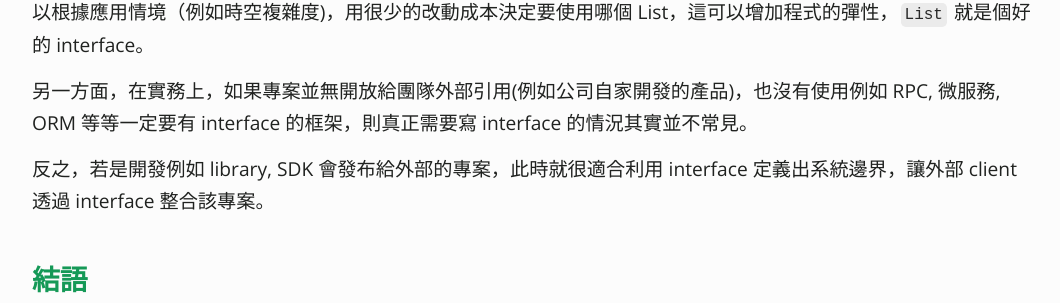
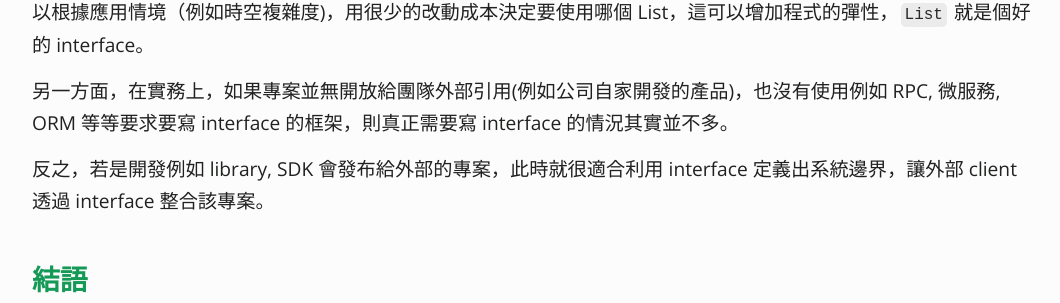
Before and after one commit to KaiSheng714/KaiSheng714.github.io, a Jekyll site: the page built from _posts/2022-01-20-anti-pattern-of-java-interface-impl-style.md, in a window 1280 px wide and 900 px high, scrolled down 2167 px. Shown: the part 183-486 px from the top of the window, without its empty margins (104-1164 px from the left). Built offline with Jekyll 4.4.1, drawn with Linux system fonts in a browser that asks for light colours; comment, search, counter and statistics services are not loaded.

Commit message:
interface

```diff
--- a/_posts/2022-01-20-anti-pattern-of-java-interface-impl-style.md
+++ b/_posts/2022-01-20-anti-pattern-of-java-interface-impl-style.md
@@ -57,7 +57,7 @@ image: /assets/image/interface-impl-dir.png
 
 再以 Java 的 `ArrayList`, `LinkedList` 為例，它們都實作了 `List` 介面，各有各的實作細節。透過 interface，我們可以根據應用情境（例如時空複雜度)，用很少的改動成本決定要使用哪個 List，這可以增加程式的彈性，`List` 就是個好的 interface。
 
-另一方面，在實務上，如果專案並無開放給團隊外部引用(例如公司自家開發的產品)，也沒有使用例如 RPC, 微服務, ORM 等等一定要有 interface 的框架，則真正需要寫 interface 的情況其實並不常見。
+另一方面，在實務上，如果專案並無開放給團隊外部引用(例如公司自家開發的產品)，也沒有使用例如 RPC, 微服務, ORM 等等要求要寫 interface 的框架，則真正需要寫 interface 的情況其實並不多。
 
 反之，若是開發例如 library, SDK 會發布給外部的專案，此時就很適合利用 interface 定義出系統邊界，讓外部 client 透過 interface 整合該專案。
 
```
